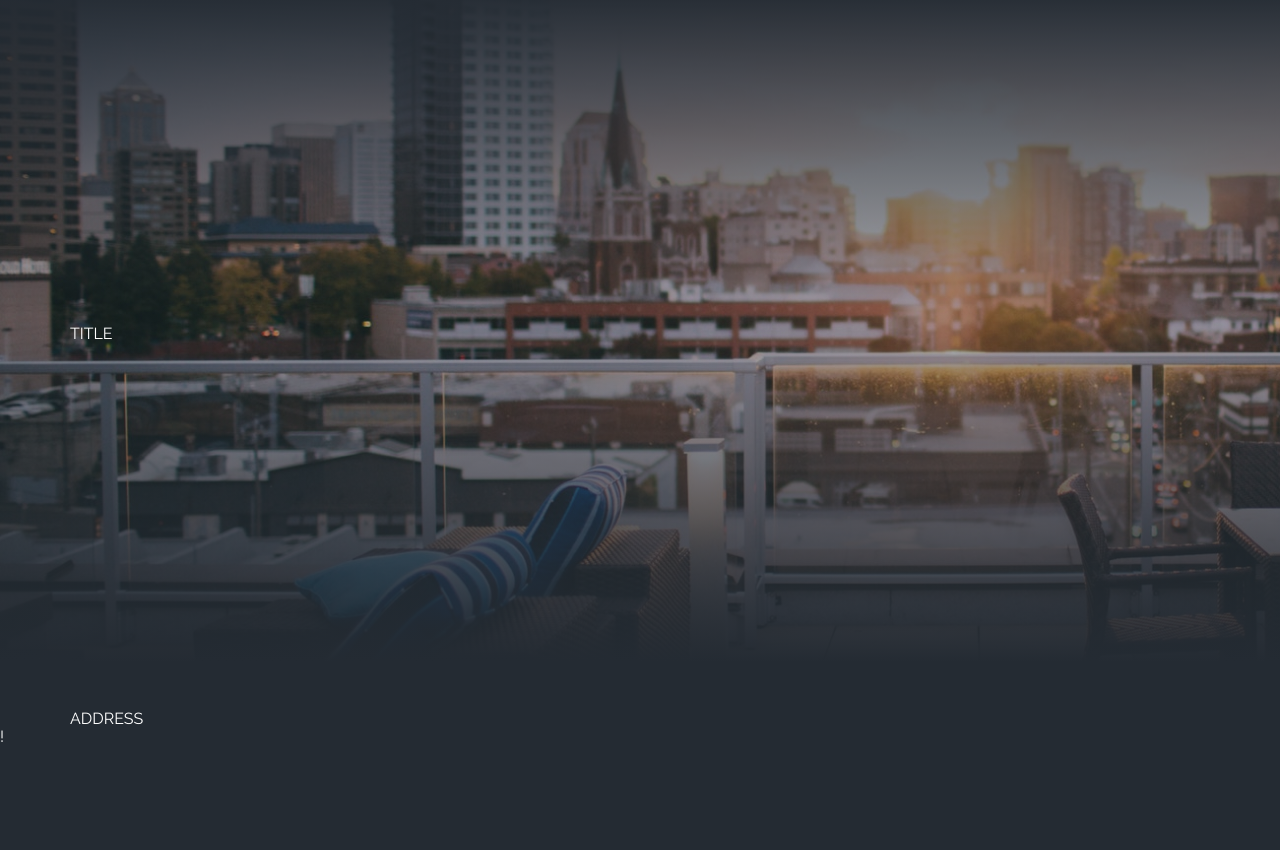
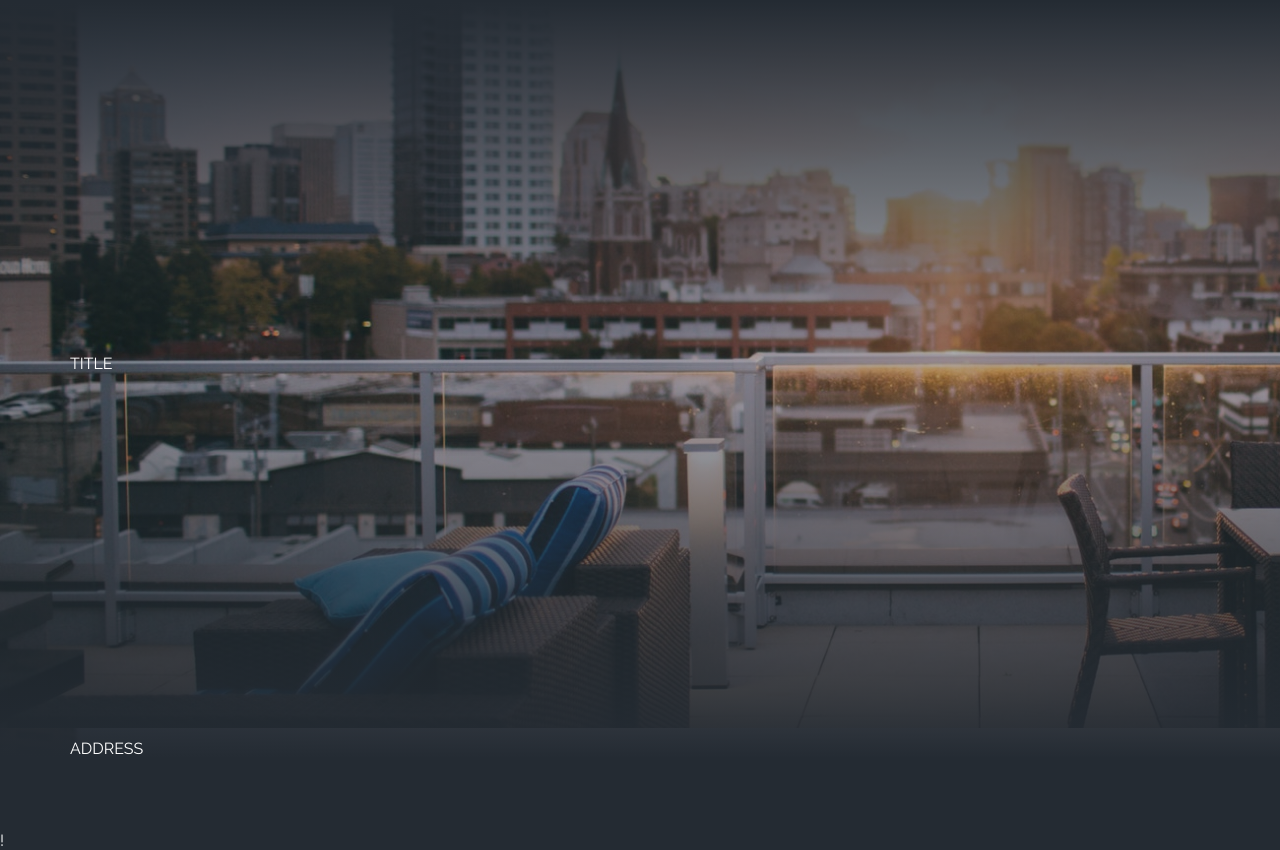
Before and after one commit to Zewolo/lofthouse, a website built with Vite: page index.html in a window 1280 px wide. Shown: the part 112-962 px from the top of the page. Before the commit the page ends 858 px from the top, so only its background shows below. Built offline with nearby package versions, Linux system fonts and the light colour scheme.

Commit message:
adding padding in header

```diff
--- a/src/scss/blocks/header.scss
+++ b/src/scss/blocks/header.scss
@@ -2,6 +2,9 @@
 	display: flex;
 	flex-direction: column;
 	justify-content: space-between;
+
+	padding-top: 30px;
+	padding-bottom: 74px;
 
 	min-height: 840px;
 
```
